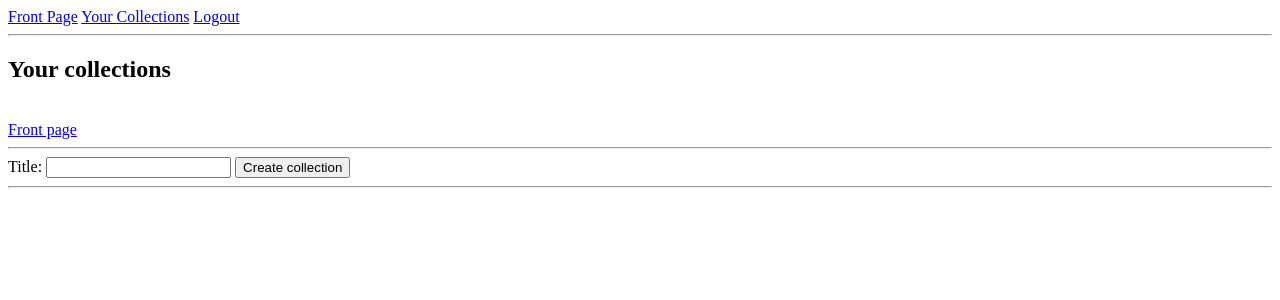
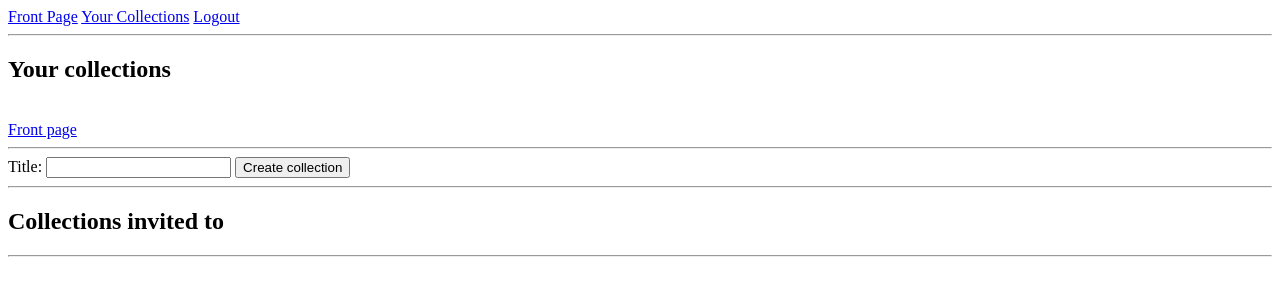
Before and after one commit to Regularmute/MTGCardTracker, a Flask app: template templates/cardcollections.html in a window 1280 px wide. Shown: the top 300 px of the page. Run offline with Flask 3, Linux system fonts and the light colour scheme; the template is opened without the code that fills it, so the values that code supplies are empty; parts of the project's set-up code (start-up, migrations or seed data) failed here and were passed over.

Commit message:
feat(collection): display authorized pages to user

```diff
--- a/routes.py
+++ b/routes.py
@@ -62,7 +62,8 @@ def collections():
     user_id = users.user_id()
     if request.method == "GET":
         return render_template("cardcollections.html",
-            collections=cardcollections.get_collections_by_user(user_id))
+            collections=cardcollections.get_collections_by_user(user_id),
+            authorized_collections=cardcollections.get_collections_that_invited_guest(user_id))
     if request.method == "POST":
         title = request.form["title"].strip()
         if len(title) < 1:
--- a/templates/cardcollections.html
+++ b/templates/cardcollections.html
@@ -19,4 +19,10 @@
     <input type="submit" value="Create collection" minlength="1" maxlength="60">
     <input type="hidden" name="csrf_token" value="{{ session.csrf_token }}">
 </form>
+<hr>
+<h2>Collections invited to</h2>
+{% for collection in authorized_collections %}
+<a href="{{ url_for('collectionlist', collection_id=collection.id) }}">{{ collection.name }}</a>
+<hr>
+{% endfor %}
 {% endblock %}
```
Also changed, not shown: cardcollections.py (+7 -0 lines).
